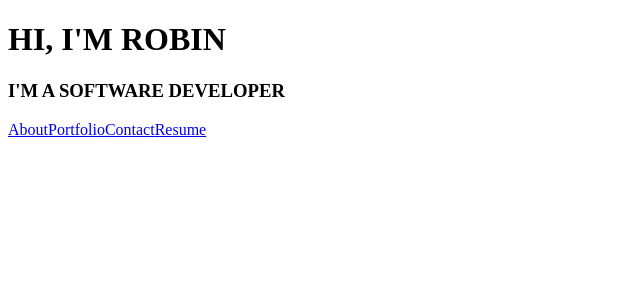
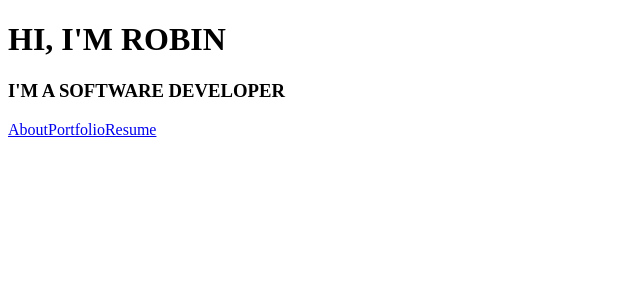
Before and after one commit to wilbooorn/portfolio, a React app: page / in a window 1280 px wide. Shown: the top 300 px of the page, without its empty margins (0-640 px from the left). Built offline with nearby package versions, Linux system fonts and the light colour scheme; the HTML template or start-up script is replaced by a standard one.

Commit message:
Add mailto icon

```diff
--- a/app/assets/stylesheets/about.css
+++ b/app/assets/stylesheets/about.css
@@ -31,14 +31,14 @@
 .about-navigation > a {
   color: white;
   font-size: 24px;
-  margin: 20px;
+  margin: 30px 40px 20px 20px;
   font-weight: bold;
   cursor: pointer;
   padding: 10px;
   border: 3px solid transparent;
 }
 
-.about-navigation > a:nth-of-type(4){
+.about-navigation > a:nth-of-type(3){
   border: 3px solid white;
   border-radius: 4px;
 }
--- a/app/assets/stylesheets/application.css
+++ b/app/assets/stylesheets/application.css
@@ -62,14 +62,14 @@ html, body, #root, #root > div {
 .splash-navigation > a {
   color: white;
   font-size: 24px;
-  margin: 20px;
+  margin: 30px 40px 20px 20px;
   font-weight: bold;
   cursor: pointer;
   padding: 10px;
   border: 3px solid transparent;
 }
 
-.splash-navigation > a:nth-of-type(4){
+.splash-navigation > a:nth-of-type(3){
   border: 3px solid white;
   border-radius: 4px;
 }
@@ -84,7 +84,7 @@ html, body, #root, #root > div {
 
 .splash-icons > a {
   color: white;
-  margin: 10px;
+  margin: 15px;
 }
 
 .splash-icons > a:hover {
--- a/frontend/components/about_page.jsx
+++ b/frontend/components/about_page.jsx
@@ -19,7 +19,6 @@ class AboutPage extends React.Component {
           <div className="about-navigation">
             <Link to="/">Home</Link>
             <Link to="/portfolio">Portfolio</Link>
-            <Link to="/contact">Contact</Link>
             <a href="assets/RobinResume.pdf">Resume</a>
           </div>
         </div>
--- a/frontend/components/main_page.jsx
+++ b/frontend/components/main_page.jsx
@@ -18,12 +18,12 @@ class MainPage extends React.Component {
           <div className="splash-icons">
             <a href="https://www.github.com/wilbooorn"><i className="fa fa-github fa-3x"></i></a>
             <a href="https://www.linkedin.com/in/rwilborn/"><i className="fa fa-linkedin-square fa-3x"></i></a>
+            <a href="mailto:rtwilborn@gmail.com"><i className="fa fa-envelope fa-3x"></i></a>
           </div>
         </div>
         <div className="splash-navigation">
           <Link to="/about">About</Link>
           <Link to="/portfolio">Portfolio</Link>
-          <Link to="/contact">Contact</Link>
           <a href="assets/RobinResume.pdf">Resume</a>
         </div>
 
--- a/frontend/components/portfolio.jsx
+++ b/frontend/components/portfolio.jsx
@@ -12,7 +12,6 @@ const Portfolio = () => (
       <div className="splash-navigation">
         <Link to="/home">Home</Link>
         <Link to="/about">About</Link>
-        <Link to="/contact">Contact</Link>
         <a href="assets/RobinResume.pdf">Resume</a>
       </div>
     </div>
```
Also changed, not shown: public/assets/result.png (deleted).
